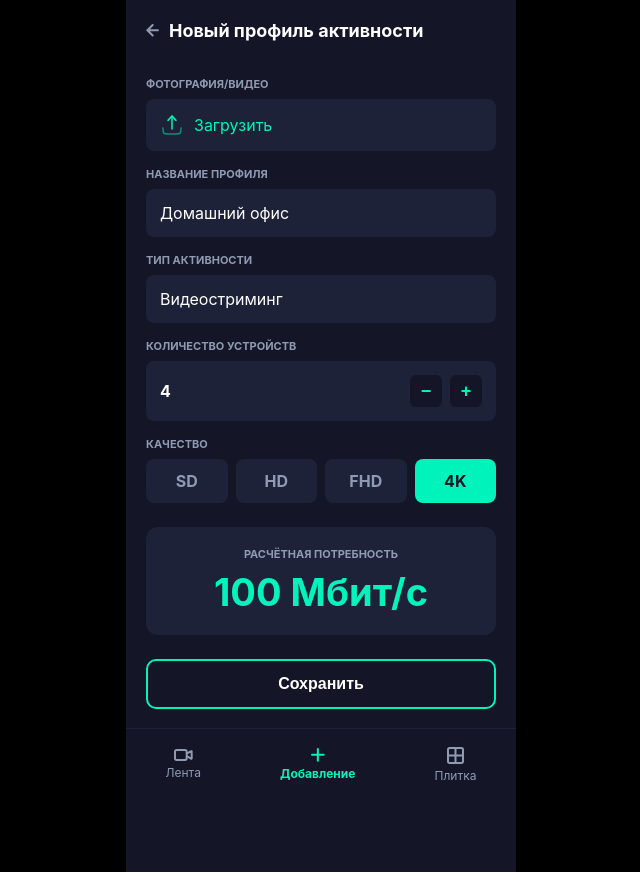
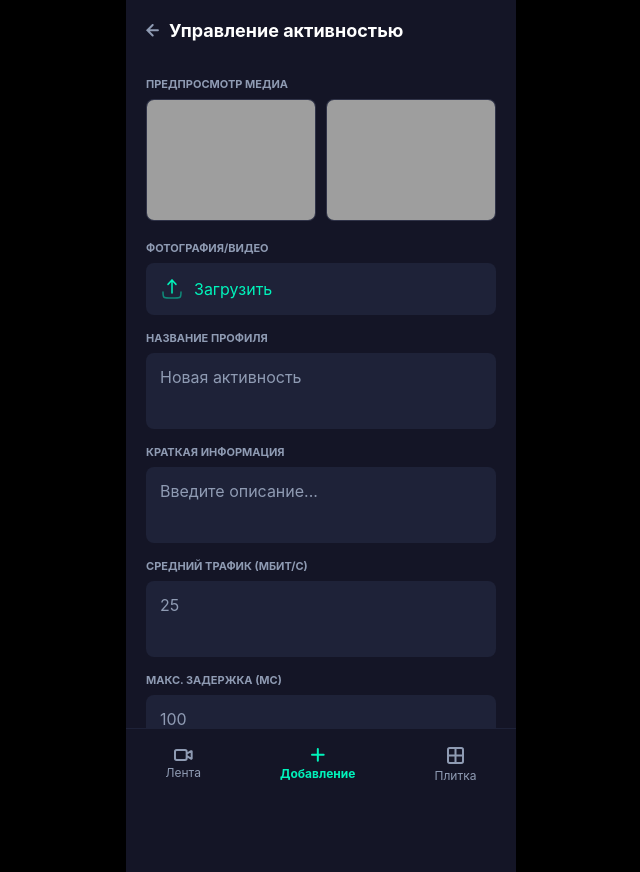
Before and after one commit to Oven29/wifi-bandwidth-backend, a FastAPI app: page /network-activities/draft in a window 1280 px wide. Shown: the whole page, without its empty margins (319-959 px from the left). Run offline with FastAPI, Linux system fonts and the light colour scheme; grey boxes are pictures that could not be loaded.

Commit message:
feat: redesign templates with pure HTML and media previews

```diff
--- a/templates/draft.html
+++ b/templates/draft.html
@@ -1,4 +1,3 @@
-<!-- Read-only form for draft profiles -->
 <!DOCTYPE html>
 <html lang="ru">
 
@@ -16,10 +15,19 @@
                 <path d="M6.66482 1L1.41422 6.2506L6.66482 11.5012M1.41422 6.2506H11.9154" stroke="#8F9BB3"
                     stroke-width="2" stroke-linecap="round" />
             </svg>
-            Новый профиль активности
+            Управление активностью
         </div>
 
-        <div class="page-content" style="padding-top: 0;">
+        <div class="page-content draft-page-content">
+
+            <label class="input-label">Предпросмотр медиа</label>
+            <div class="media-preview-container">
+                <video class="media-preview-item" autoplay loop muted playsinline
+                    poster="http://localhost:9000/media/telek.png">
+                    <source src="http://localhost:9000/media/telek.mp4" type="video/mp4">
+                </video>
+                <img class="media-preview-item" src="http://localhost:9000/media/telek.png" alt="Preview">
+            </div>
 
             <label class="input-label">Фотография/Видео</label>
             <div class="custom-box upload-box">
@@ -33,46 +41,33 @@
                 Загрузить
             </div>
 
+            <!-- Поля ввода -->
             <label class="input-label">Название профиля</label>
-            <div class="custom-box">
-                Домашний офис
+            <div class="custom-box draft-text-box" contenteditable="true">
+                Новая активность
             </div>
 
-            <label class="input-label">Тип активности</label>
-            <div class="custom-box" style="justify-content: space-between;">
-                Видеостриминг
+            <label class="input-label">Краткая информация</label>
+            <div class="custom-box draft-text-box" contenteditable="true">
+                Введите описание...
             </div>
 
-            <label class="input-label">Количество устройств</label>
-            <div class="custom-box">
-                <span style="font-weight: bold; font-size: 16px;">4</span>
-                <div class="counter-controls">
-                    <button class="counter-btn" disabled>−</button>
-                    <button class="counter-btn" disabled>+</button>
-                </div>
+            <label class="input-label">Средний трафик (Мбит/с)</label>
+            <div class="custom-box draft-text-box" contenteditable="true">
+                25
             </div>
 
-            <label class="input-label">Качество</label>
-            <div class="quality-toggles">
-                <div class="quality-btn">SD</div>
-                <div class="quality-btn">HD</div>
-                <div class="quality-btn">FHD</div>
-                <div class="quality-btn active">4K</div>
+            <label class="input-label">Макс. задержка (мс)</label>
+            <div class="custom-box draft-text-box" contenteditable="true">
+                100
             </div>
 
-            <div class="result-box">
-                <div style="color: var(--text-muted); font-size: 11px; text-transform: uppercase; font-weight: bold;">
-                    Расчётная потребность</div>
-                <div class="result-value">100 Мбит/с</div>
-            </div>
-
-            <button class="btn-save-outline" disabled>Сохранить</button>
         </div>
     </div>
 
 
     <div class="bottom-bar">
-        <a href="/network-profiles/feed" class="tab-item">
+        <a href="/network-activities/feed" class="tab-item">
             <svg width="19" height="12" viewBox="0 0 19 12" fill="none" xmlns="http://www.w3.org/2000/svg">
                 <path
                     d="M12.6676 6.83355L17.0204 9.73522C17.0832 9.77698 17.1561 9.80093 17.2314 9.80453C17.3067 9.80813 17.3815 9.79124 17.448 9.75567C17.5144 9.7201 17.57 9.66717 17.6087 9.60252C17.6475 9.53787 17.6679 9.46392 17.668 9.38855V2.55855C17.668 2.48524 17.6487 2.41322 17.612 2.34976C17.5752 2.2863 17.5224 2.23366 17.4589 2.19714C17.3953 2.16062 17.3232 2.14152 17.2499 2.14177C17.1765 2.14202 17.1046 2.1616 17.0413 2.19855L12.6676 4.75022M2.66678 1H11.0008C11.9213 1 12.6676 1.74619 12.6676 2.66667V9.33333C12.6676 10.2538 11.9213 11 11.0008 11H2.66678C1.74624 11 0.999985 10.2538 0.999985 9.33333V2.66667C0.999985 1.74619 1.74624 1 2.66678 1Z"
@@ -80,14 +75,14 @@
             </svg>
             Лента
         </a>
-        <a href="/network-profiles/draft" class="tab-item active">
+        <a href="/network-activities/draft" class="tab-item active">
             <svg width="14" height="14" viewBox="0 0 14 14" fill="none" xmlns="http://www.w3.org/2000/svg">
                 <path d="M0.999985 6.834H12.668M6.83398 1V12.668" stroke="currentColor" stroke-width="2"
                     stroke-linecap="round" />
             </svg>
             Добавление
         </a>
-        <a href="/network-profiles/catalog" class="tab-item">
+        <a href="/network-activities/catalog" class="tab-item">
             <svg width="17" height="17" viewBox="0 0 17 17" fill="none" xmlns="http://www.w3.org/2000/svg">
                 <path
                     d="M8.5 1V16M1 8.5H16M2.66667 1H14.3333C15.2538 1 16 1.74619 16 2.66667V14.3333C16 15.2538 15.2538 16 14.3333 16H2.66667C1.74619 16 1 15.2538 1 14.3333V2.66667C1 1.74619 1.74619 1 2.66667 1Z"
```
Also changed, not shown: templates/catalog.html (+31 -24 lines), templates/feed.html (+39 -25 lines).
